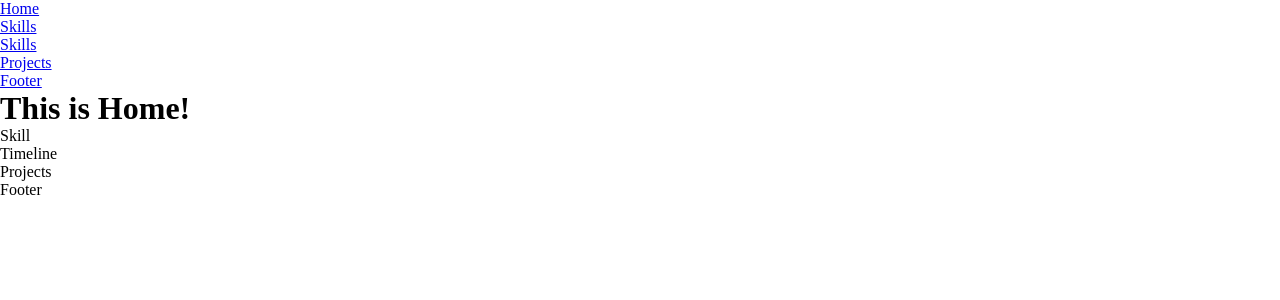
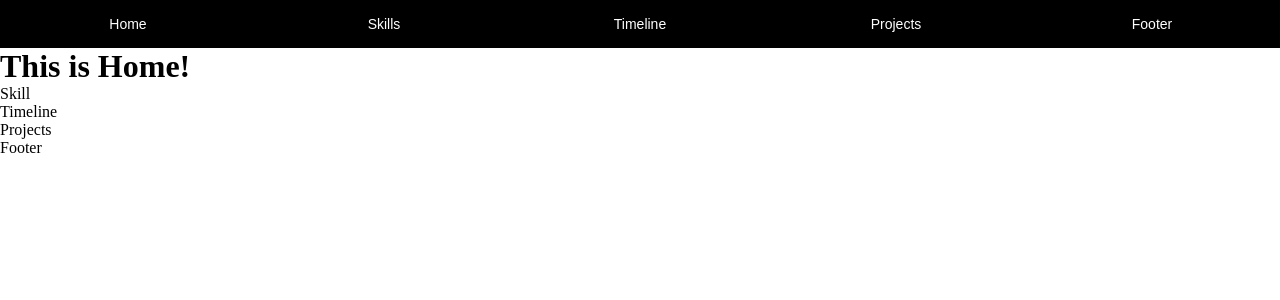
Before and after one commit to Thinkteam20/myportfolio2022, a React (Create React App) app: page / in a window 1280 px wide. Shown: the top 300 px of the page. Built offline with nearby package versions, Linux system fonts and the light colour scheme.

Commit message:
navbar setting done

```diff
--- a/src/Navbar.js
+++ b/src/Navbar.js
@@ -1,29 +1,36 @@
 import React from "react";
-import { Link, NavLink } from "react-router-dom";
+// import { Link, NavLink } from "react-router-dom";
+import {
+    NavbarContainer,
+    Nav,
+    Boxs,
+    StyledLink,
+    Links,
+} from "./styles/Navbar.style.js";
 
 const Navbar = () => {
     return (
-        <div>
-            <nav>
-                <ul>
-                    <li>
-                        <NavLink to='/'>Home</NavLink>
-                    </li>
-                    <li>
-                        <Link to='Skill'>Skills</Link>
-                    </li>
-                    <li>
-                        <Link to='Timeline'>Skills</Link>
-                    </li>
-                    <li>
-                        <Link to='Projects'>Projects</Link>
-                    </li>
-                    <li>
-                        <Link to='Footer'>Footer</Link>
-                    </li>
-                </ul>
-            </nav>
-        </div>
+        <>
+            <NavbarContainer>
+                <Nav>
+                    <Boxs>
+                        <StyledLink to='/'>Home</StyledLink>
+                    </Boxs>
+                    <Boxs>
+                        <Links to='Skill'>Skills</Links>
+                    </Boxs>
+                    <Boxs>
+                        <Links to='Timeline'>Timeline</Links>
+                    </Boxs>
+                    <Boxs>
+                        <Links to='Projects'>Projects</Links>
+                    </Boxs>
+                    <Boxs>
+                        <Links to='Footer'>Footer</Links>
+                    </Boxs>
+                </Nav>
+            </NavbarContainer>
+        </>
     );
 };
 
--- /dev/null
+++ b/src/styles/Navbar.style.js
@@ -0,0 +1,51 @@
+import styled from "styled-components";
+import { NavLink, Link } from "react-router-dom";
+
+export const NavbarContainer = styled.nav`
+    width: 100%;
+    height: 48px;
+    background-color: black;
+    flex-direction: column;
+    display: flex;
+    align-items: center;
+    justfy-contents: center;
+    align-content: space-between;
+    @media (min-width: 700px) {
+        height: 48px;
+    }
+`;
+
+export const Nav = styled.div`
+    display: flex;
+    width: 100%;
+    height: 48px;
+    justify-contents: center;
+`;
+export const Boxs = styled.div`
+    width: 100%;
+    text-align: center;
+    line-height: 48px;
+`;
+
+export const Li = styled.li`
+    color: white;
+    list-style-type: none;
+`;
+
+export const StyledLink = styled(NavLink)`
+    @import url("https://fonts.googleapis.com/css2?family=Urbanist:wght@100&display=swap");
+    color: white;
+    list-style-type: none;
+    text-decoration: none;
+    font-size: 14px;
+    font-family: "Urbanist", sans-serif;
+`;
+export const Links = styled(Link)`
+    @import url("https://fonts.googleapis.com/css2?family=Urbanist:wght@100&display=swap");
+    //some CSS styles here
+    color: white;
+    list-style-type: none;
+    text-decoration: none;
+    font-size: 14px;
+    font-family: "Urbanist", sans-serif;
+`;
```
